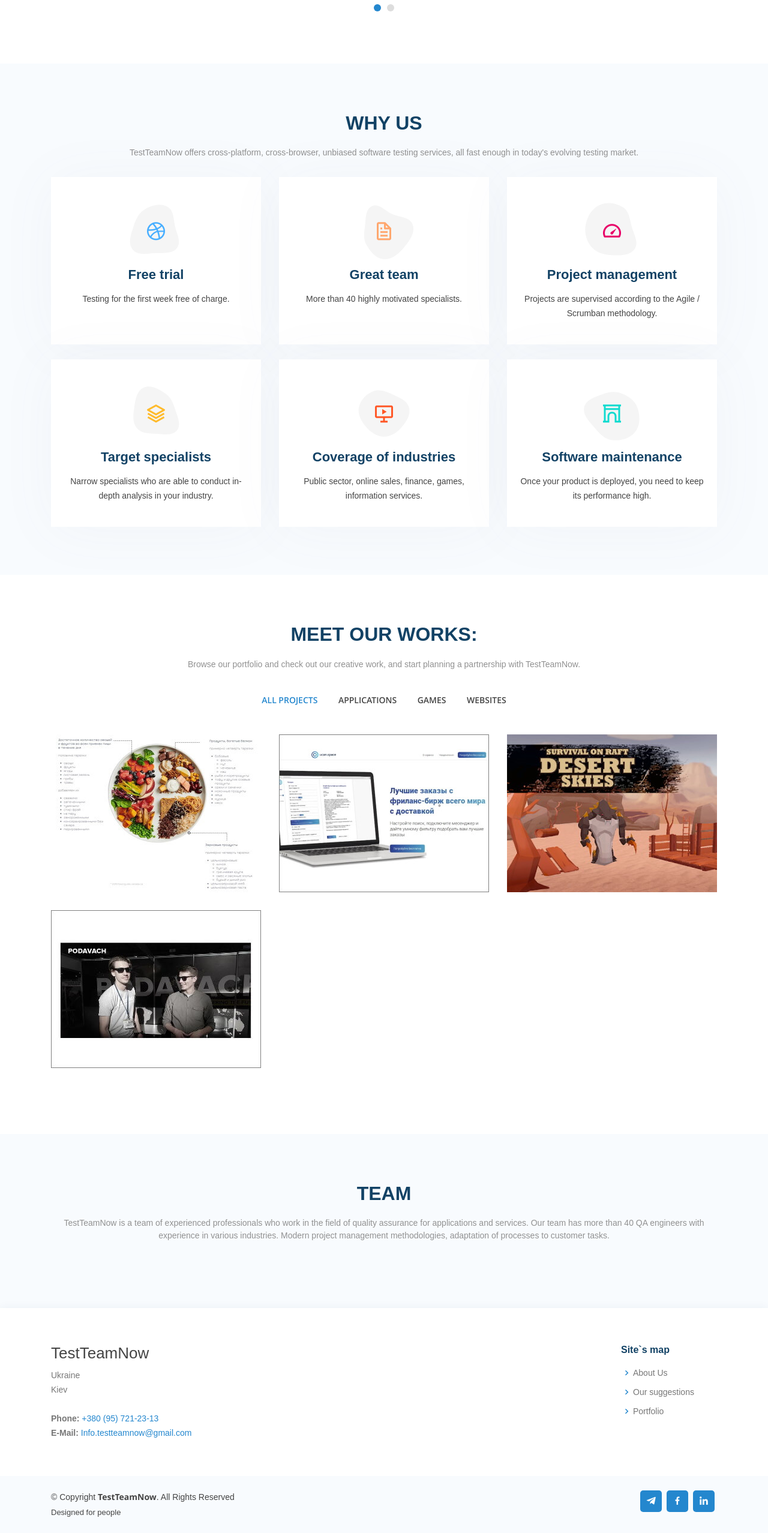
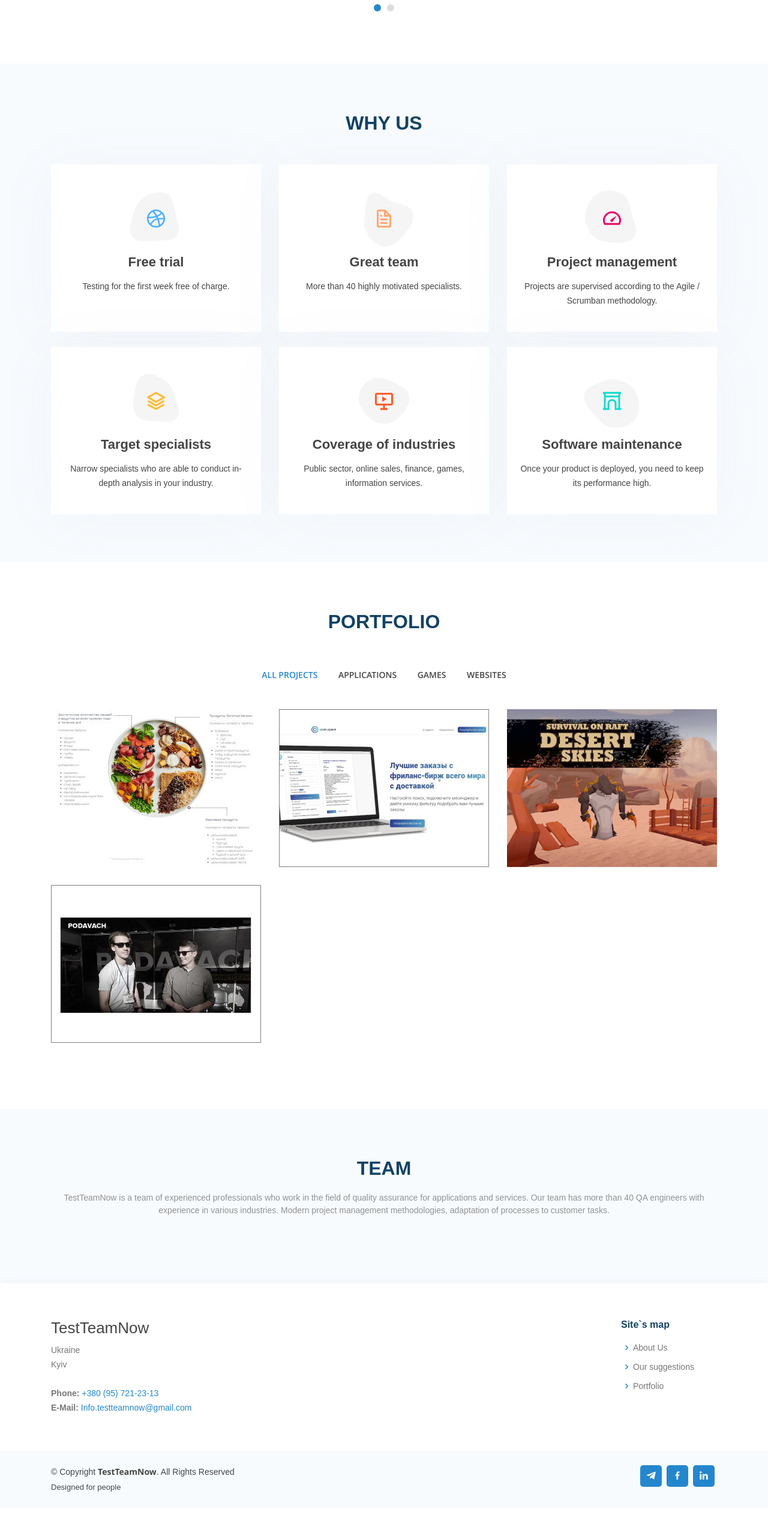
Before and after one commit to lhetstest/testeamnow, a plain HTML site: page index.html in a window 1280 px wide. Shown: the part 2751-5306 px from the top of the page at 60% size. After the commit the page ends 5264 px from the top, so only its background shows below. Drawn offline with Linux system fonts and the light colour scheme; a web font is replaced by a local one.

Commit message:
fixed fresh some corrections

```diff
--- a/assets/js/lang-portfolio.js
+++ b/assets/js/lang-portfolio.js
@@ -11,8 +11,8 @@ var arrNewLang = {
     "en": "Our suggestions",
   },
   "lng-n03": {
-    "ru": "Наши работы",
-    "ua": "Наші роботи",
+    "ru": "Портфолио",
+    "ua": "Портфоліо",
     "en": "Portfolio",
   },
     "lng-n04": {
@@ -33,7 +33,7 @@ var arrNewLang = {
    "lng-i01": {
     "ru": "Украина<br>Киев<br><br><span>Телефон:</span><a href='tel:+380957212313'> +380 (95) 721-23-13</a><br><span>Почта:</span><a href='mailto:Info.testteamnow@gmail.com'> Info.testteamnow@gmail.com</a><br>",
     "ua": "Україна<br>Київ<br><br><span>Телефон:</span><a href='tel:+380957212313'> +380 (95) 721-23-13</a><br><span>Пошта:</span><a href='mailto:Info.testteamnow@gmail.com'> Info.testteamnow@gmail.com</a><br>",
-    "en": "Ukraine<br>Kiev<br><br><span>Phone:</span><a href='tel:+380957212313'> +380 (95) 721-23-13</a><br><span>E-Mail:</span><a href='mailto:Info.testteamnow@gmail.com'> Info.testteamnow@gmail.com</a><br>",
+    "en": "Ukraine<br>Kyiv<br><br><span>Phone:</span><a href='tel:+380957212313'> +380 (95) 721-23-13</a><br><span>E-Mail:</span><a href='mailto:Info.testteamnow@gmail.com'> Info.testteamnow@gmail.com</a><br>",
   },
    "lng-i02": {
     "ru": "Карта сайта",
--- a/assets/js/lang.js
+++ b/assets/js/lang.js
@@ -11,8 +11,8 @@ var arrNewLang = {
     "en": "Our suggestions",
   },
   "lng-n03": {
-    "ru": "Наши работы",
-    "ua": "Наші роботи",
+    "ru": "Портфолио",
+    "ua": "Портфоліо",
     "en": "Portfolio",
   },
   "lng-n04": {
@@ -245,11 +245,17 @@ var arrNewLang = {
     "ua": '<i class="bx bxs-quote-alt-left quote-icon-left"></i>Я радий рекомендувати TestTeamNow як чудову компанію, яка пропонує послуги з тестування, з якої можна вести справи. Спасибі за професіоналізм і ставлення до роботи, оскільки ми бачимо суттєву різницю між нашими минулими релізами і нинішніми. Ви допомогли нам ще більше поліпшити наш проект Desert Skies.<i class="bx bxs-quote-alt-right quote-icon-right"></i>',
     "en": '<i class="bx bxs-quote-alt-left quote-icon-left"></i>I`m happy to recommend TestTeamNow as a great testing company to do business with. Thank you for your professionalism and attitude to work, as we see a significant difference between our past releases and the current ones. You helped us further improve our Desert Skies project.<i class="bx bxs-quote-alt-right quote-icon-right"></i>',
   },
-
+/*
    "lng-f01": {
     "ru": "Знакомьтесь, наши работы:",
     "ua": "Знайомтеся, наші роботи:",
     "en": "Meet our works:",
+  },
+*/
+   "lng-f01": {
+    "ru": "Портфолио",
+    "ua": "Портфоліо",
+    "en": "Portfolio",
   },
    "lng-f02": {
     "ru": "Просмотрите наше портфолио и ознакомьтесь с нашей творческой работой, а также начните планировать сотрудничество с TestTeamNow.",
@@ -377,7 +383,7 @@ var arrNewLang = {
    "lng-i01": {
     "ru": "Украина<br>Киев<br><br><span>Телефон:</span><a href='tel:+380957212313'> +380 (95) 721-23-13</a><br><span>Почта:</span><a href='mailto:Info.testteamnow@gmail.com'> Info.testteamnow@gmail.com</a><br>",
     "ua": "Україна<br>Київ<br><br><span>Телефон:</span><a href='tel:+380957212313'> +380 (95) 721-23-13</a><br><span>Пошта:</span><a href='mailto:Info.testteamnow@gmail.com'> Info.testteamnow@gmail.com</a><br>",
-    "en": "Ukraine<br>Kiev<br><br><span>Phone:</span><a href='tel:+380957212313'> +380 (95) 721-23-13</a><br><span>E-Mail:</span><a href='mailto:Info.testteamnow@gmail.com'> Info.testteamnow@gmail.com</a><br>",
+    "en": "Ukraine<br>Kyiv<br><br><span>Phone:</span><a href='tel:+380957212313'> +380 (95) 721-23-13</a><br><span>E-Mail:</span><a href='mailto:Info.testteamnow@gmail.com'> Info.testteamnow@gmail.com</a><br>",
   },
    "lng-i02": {
     "ru": "Карта сайта",
--- a/index.html
+++ b/index.html
@@ -344,7 +344,7 @@
 
         <div class="section-title theme-sw">
           <h2 class="lng" key="lng-h01">Чому саме ми</h2>
-          <p class="lng" key="lng-h02">TestTeamNow пропонує Кросплатформені, крос-браузерні, неупереджені послуги тестування програмного забезпечення, і все це досить швидко в умовах сучасного розвитку, ринку тестування.</p>
+          <!--<p class="lng" key="lng-h02">TestTeamNow пропонує Кросплатформені, крос-браузерні, неупереджені послуги тестування програмного забезпечення, і все це досить швидко в умовах сучасного розвитку, ринку тестування.</p>-->
         </div>
 
         <div class="row">
@@ -356,7 +356,7 @@
                 </svg>
                 <i class="bx bxl-dribbble"></i>
               </div>
-              <h4><a href="" class="lng" key="lng-h03">Безкоштовний пробний період</a></h4>
+              <h4><span class="lng" key="lng-h03">Безкоштовний пробний період</span></h4>
               <p class="lng" key="lng-h04">Тестування протягом першого тиждня без оплати.</p>
             </div>
           </div>
@@ -369,7 +369,7 @@
                 </svg>
                 <i class="bx bx-file"></i>
               </div>
-              <h4><a href="" class="lng" key="lng-h05">Велика команда</a></h4>
+              <h4><span class="lng" key="lng-h05">Велика команда</span></h4>
               <p class="lng" key="lng-h06">Більше 40 високомотивованих фахівців.</p>
             </div>
           </div>
@@ -382,7 +382,7 @@
                 </svg>
                 <i class="bx bx-tachometer"></i>
               </div>
-              <h4><a href="" class="lng" key="lng-h07">Управління проектом</a></h4>
+              <h4><span class="lng" key="lng-h07">Управління проектом</span></h4>
               <p class="lng" key="lng-h08">Проекти курируються за методологією Agile / Scrumban.</p>
             </div>
           </div>
@@ -395,7 +395,7 @@
                 </svg>
                 <i class="bx bx-layer"></i>
               </div>
-              <h4><a href="" class="lng" key="lng-h09">Цільові фахівці</a></h4>
+              <h4><span class="lng" key="lng-h09">Цільові фахівці</span></h4>
               <p class="lng" key="lng-h10">Вузькопрофільні фахівці, здатні провести глибокий аналіз у вашій галузі.</p>
             </div>
           </div>
@@ -408,7 +408,7 @@
                 </svg>
                 <i class="bx bx-slideshow"></i>
               </div>
-              <h4><a href="" class="lng" key="lng-h11">Охоплення галузей</a></h4>
+              <h4><span class="lng" key="lng-h11">Охоплення галузей</span></h4>
               <p class="lng" key="lng-h12">Державний сектор, онлайн продажі, фінансова сфера, ігри, сервіси надання інформації.</p>
             </div>
           </div>
@@ -421,7 +421,7 @@
                 </svg>
                 <i class="bx bx-arch"></i>
               </div>
-              <h4><a href="" class="lng" key="lng-h13">Супровід програмного забезпечення</a></h4>
+              <h4><span class="lng" key="lng-h13">Супровід програмного забезпечення</span></h4>
               <p class="lng" key="lng-h14">Коли ваш продукт розгорнуто, вам необхідно підтримувати його продуктивність на високому рівні.</p>
             </div>
           </div>
@@ -448,7 +448,7 @@
 
         <div class="section-title theme-sw">
           <h2 class="lng" key="lng-f01">Знайомтеся, наші роботи:</h2>
-          <p class="lng" key="lng-f02">Перегляньте наш портфоліо і ознайомтеся з нашою творчою роботою, а також почніть планувати співпрацю з TestTeamNow.</p>
+          <!--<p class="lng" key="lng-f02">Перегляньте наш портфоліо і ознайомтеся з нашою творчою роботою, а також почніть планувати співпрацю з TestTeamNow.</p>-->
         </div>
 
         <div class="row" data-aos="fade-up" data-aos-delay="150">
@@ -821,7 +821,7 @@
         </div>
       </div>
       <div class="social-links text-center text-md-right pt-3 pt-md-0">
-        <a href="tg://resolve?domain=@lhest" class="telegram"><i class='bx bxl-telegram'></i></a>
+        <a href="tg://resolve?domain=lhest" class="telegram"><i class='bx bxl-telegram'></i></a>
         <a href="https://www.facebook.com/testteamnow/" class="facebook" target="_blank"><i class="bx bxl-facebook"></i></a>
         <!--<a href="#" class="instagram"><i class="bx bxl-instagram"></i></a>-->
         <!--<a href="#" class="google-plus"><i class="bx bxl-skype"></i></a>-->
```
Also changed, not shown: portfolio-details-01.html (+1 -1 lines), portfolio-details-02.html (+1 -1 lines), portfolio-details-03.html (+1 -1 lines), portfolio-details-04.html (+1 -1 lines).
